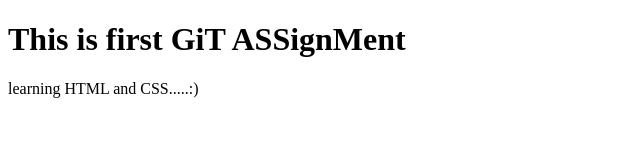
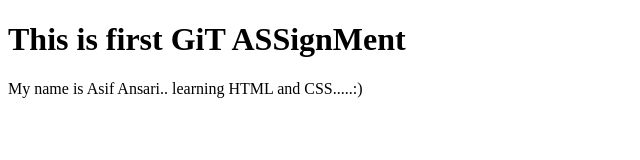
Before and after one commit to aansari4599/aansari4599.github.io, a plain HTML site: page index.html in a window 1280 px wide. Shown: the whole page, without its empty margins (0-640 px from the left). Drawn offline with Linux system fonts and the light colour scheme.

Commit message:
First Change in File

```diff
--- a/index.html
+++ b/index.html
@@ -6,8 +6,12 @@
 	<body>
 		<h1>
 		This is first GiT ASSignMent
+
 		</h1>
 		<p1>
+
+
+		My name is Asif Ansari..
 		learning HTML and CSS.....:)
 		</p1>
 	</body>
```
